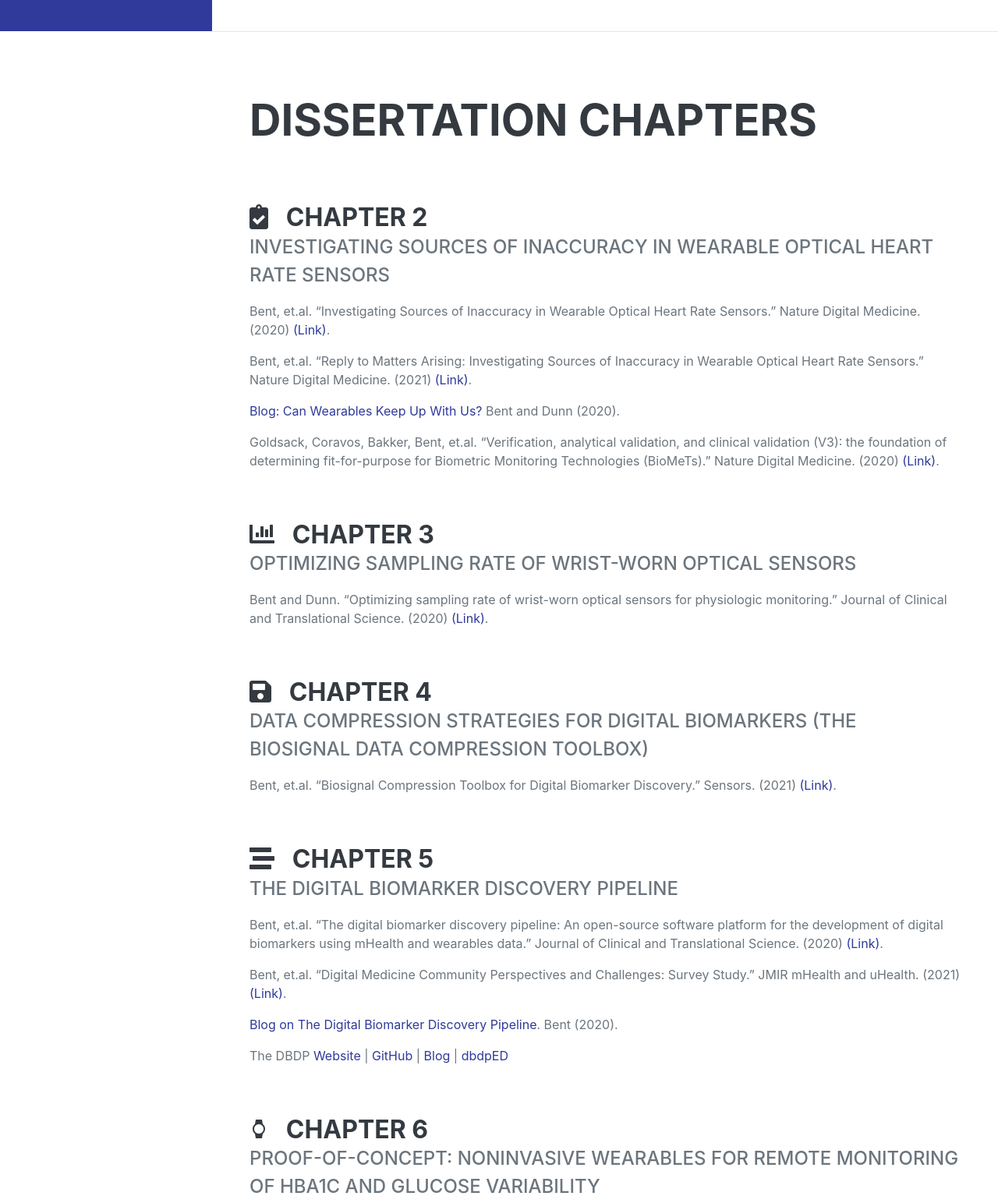
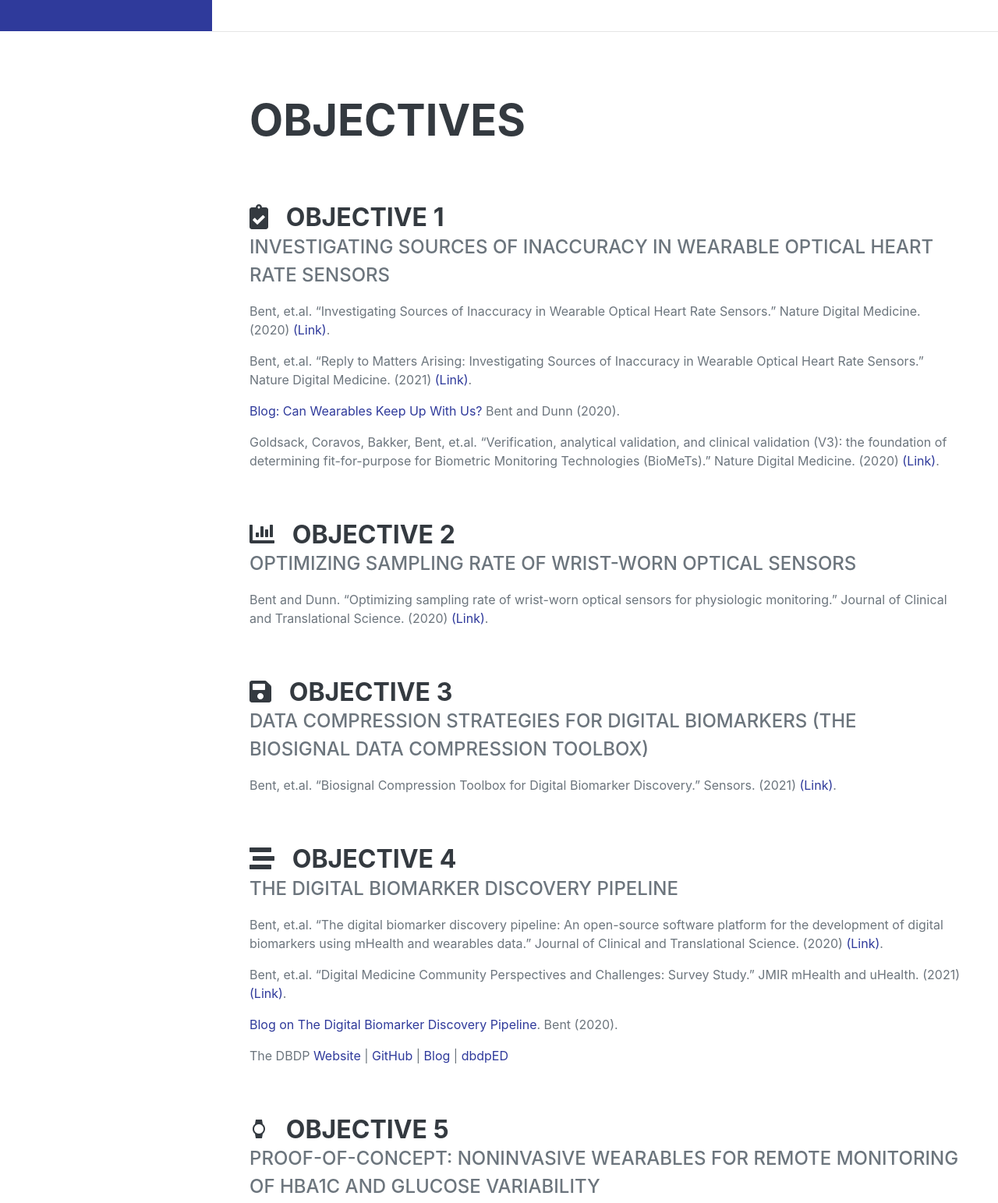
Before and after one commit to brinnaebent/brinnaebent.github.io, a plain HTML site: page defense.html in a window 1280 px wide. Shown: the part 760-2303 px from the top of the page at 78% size. Drawn offline with nearby package versions, Linux system fonts and the light colour scheme; a web font is replaced by a local one.

Commit message:
Updated to objectives

```diff
--- a/defense.html
+++ b/defense.html
@@ -25,7 +25,7 @@
             <div class="collapse navbar-collapse" id="navbarSupportedContent">
                 <ul class="navbar-nav">
                     <li class="nav-item"><a class="nav-link js-scroll-trigger" href="#about">About</a></li>
-                    <li class="nav-item"><a class="nav-link js-scroll-trigger" href="#experience">Chapters</a></li>
+                    <li class="nav-item"><a class="nav-link js-scroll-trigger" href="#experience">Objectives</a></li>
                     <li class="nav-item"><a class="nav-link js-scroll-trigger" href="#interests">FAQ</a></li>
                     <li class="nav-item"><a class="nav-link js-scroll-trigger" href="#pubs">Pubs</a></li>
                     <li class="nav-item"><a class="nav-link js-scroll-trigger" href="#refs">References</a></li>
@@ -69,11 +69,11 @@
             <!-- Experience-->
             <section class="resume-section" id="experience">
                 <div class="resume-section-content">
-                    <h2 class="mb-5">DISSERTATION Chapters</h2>
+                    <h2 class="mb-5">Objectives</h2>
                     <br>
                     <div class="d-flex flex-column flex-md-row justify-content-between mb-5">
                         <div class="flex-grow-1">
-                            <h3 class="mb-0"><i class="fas fa-clipboard-check"></i> &nbsp Chapter 2</h3> <!--fa-file-medical-alt-->
+                            <h3 class="mb-0"><i class="fas fa-clipboard-check"></i> &nbsp Objective 1</h3> <!--fa-file-medical-alt-->
                             <div class="subheading mb-3">Investigating Sources of Inaccuracy in Wearable Optical Heart Rate Sensors</div>
                             <p>Bent, et.al. “Investigating Sources of Inaccuracy in Wearable Optical Heart Rate Sensors.” Nature Digital Medicine. (2020) <a target="blank" href="https://www.nature.com/articles/s41746-020-0226-6">(Link)</a>. </p>
                             <p>Bent, et.al. “Reply to Matters Arising: Investigating Sources of Inaccuracy in Wearable Optical Heart Rate Sensors.” Nature Digital Medicine. (2021) <a target="blank" href="https://www.nature.com/articles/s41746-021-00409-4">(Link)</a>. </p>
@@ -86,14 +86,14 @@
                     </div>
                     <div class="d-flex flex-column flex-md-row justify-content-between mb-5">
                         <div class="flex-grow-1">
-                            <h3 class="mb-0"><i class="fas fa-chart-bar"></i> &nbsp Chapter 3</h3>
+                            <h3 class="mb-0"><i class="fas fa-chart-bar"></i> &nbsp Objective 2</h3>
                             <div class="subheading mb-3">Optimizing Sampling Rate of wrist-worn optical sensors</div>
                             <p>Bent and Dunn. “Optimizing sampling rate of wrist-worn optical sensors for physiologic monitoring.” Journal of Clinical and Translational Science. (2020) <a target="blank" href="https://www.cambridge.org/core/journals/journal-of-clinical-and-translational-science/article/optimizing-sampling-rate-of-wristworn-optical-sensors-for-physiologic-monitoring/F55D202375C388AE2E78944CFFC1ED91">(Link)</a>. </p>
                         </div>
                     </div>
                     <div class="d-flex flex-column flex-md-row justify-content-between mb-5">
                         <div class="flex-grow-1">
-                            <h3 class="mb-0"><i class="fas fa-save"></i> &nbsp Chapter 4</h3>
+                            <h3 class="mb-0"><i class="fas fa-save"></i> &nbsp Objective 3</h3>
                             <div class="subheading mb-3">Data Compression Strategies for Digital Biomarkers (The Biosignal Data Compression Toolbox) </div>
                             <p>Bent, et.al. “Biosignal Compression Toolbox for Digital Biomarker Discovery.” Sensors. (2021) <a target="blank" href="https://www.mdpi.com/1424-8220/21/2/516">(Link)</a>. </p>
                         </div>
@@ -101,7 +101,7 @@
                     </div>
                     <div class="d-flex flex-column flex-md-row justify-content-between mb-5">
                         <div class="flex-grow-1">
-                            <h3 class="mb-0"><i class="fas fa-stream"></i> &nbsp Chapter 5</h3>
+                            <h3 class="mb-0"><i class="fas fa-stream"></i> &nbsp Objective 4</h3>
                             <div class="subheading mb-3">The Digital Biomarker Discovery Pipeline</div>
                             <p>Bent, et.al. “The digital biomarker discovery pipeline: An open-source software platform for the development of digital biomarkers using mHealth and wearables data.” Journal of Clinical and Translational Science. (2020) <a target="blank" href="https://www.cambridge.org/core/journals/journal-of-clinical-and-translational-science/article/digital-biomarker-discovery-pipeline-an-open-source-software-platform-for-the-development-of-digital-biomarkers-using-mhealth-and-wearables-data/A6696CEF138247077B470F4800090E63">(Link)</a>. </p>
                             <p>Bent, et.al. “Digital Medicine Community Perspectives and Challenges: Survey Study.” JMIR mHealth and uHealth. (2021) <a target="blank" href="https://mhealth.jmir.org/2021/2/e24570/">(Link)</a>. </p>
@@ -111,7 +111,7 @@
                     </div>
                     <div class="d-flex flex-column flex-md-row justify-content-between">
                         <div class="flex-grow-1">
-                            <h3 class="mb-0"><i class="material-icons">watch</i> &nbsp Chapter 6</h3>
+                            <h3 class="mb-0"><i class="material-icons">watch</i> &nbsp Objective 5</h3>
                             <div class="subheading mb-3">Proof-of-Concept: Noninvasive Wearables for Remote Monitoring of HbA1c and Glucose Variability</div>
                             <p><i>Main manuscript currently under review.</i></p>
 
@@ -126,7 +126,7 @@
                     <br>
                     <div class="d-flex flex-column flex-md-row justify-content-between">
                         <div class="flex-grow-1">
-                            <h3 class="mb-0"><i class="material-icons">add_alarm</i> &nbsp Chapter 7</h3>
+                            <h3 class="mb-0"><i class="material-icons">add_alarm</i> &nbsp Objective 6</h3>
                             <div class="subheading mb-3">Engineering Digital Biomarkers of Interstitial Glucose</div>
                             <p><i>Main manuscript currently under review.</i></p>
                             <p>Bent and Dunn.“Personalized Machine Learning Models for Noninvasive Glucose Prediction Using Wearables”. <a target="blank" href="https://sites.google.com/view/ml4mobilehealth-neurips-2020/home#h.l48m4x2mmp0s">NeurIPS Machine Learning for Mobile Health Workshop.</a> (2020) <a target="blank" href="https://drive.google.com/file/d/1C0wED9Gg5nwzuTXS3qaA4YIKXuyd_caa/view">(Link)</a>. </p>
```
